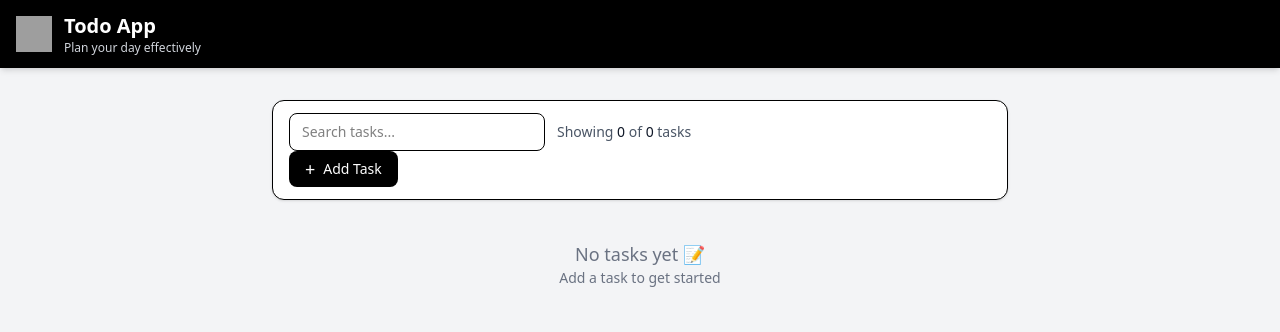
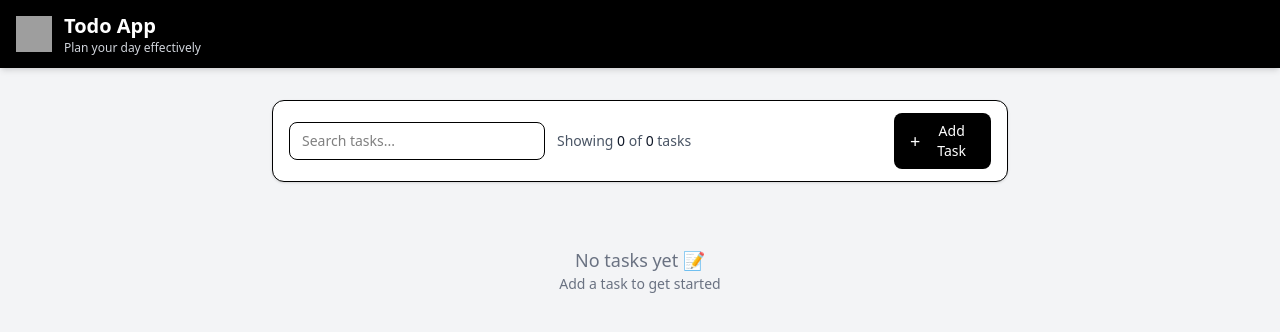
Before and after one commit to shubhampgit/todo-app, a React (Vite) app: page / in a window 1280 px wide. Shown: the top 332 px of the page. Built offline with nearby package versions, Linux system fonts and the light colour scheme; grey boxes are pictures that could not be loaded.

Commit message:
search filter desktop UI fixes

```diff
--- a/src/App.jsx
+++ b/src/App.jsx
@@ -129,13 +129,13 @@ const App = () => {
             )}
             {viewMode === "list" && (
             <div
-            className="
-                px-3 sm:px-4
-                py-3
-                bg-white
-                rounded-xl
+                className="
+                flex flex-col sm:flex-row sm:items-center sm:justify-between
+                gap-3 mb-6
+                px-4 py-3
+                bg-white rounded-xl
                 border shadow-sm
-            "
+                "
             >
                 {/* Left: search + count */}
                 <div className="flex flex-col sm:flex-row sm:items-center gap-3 w-full">
```
